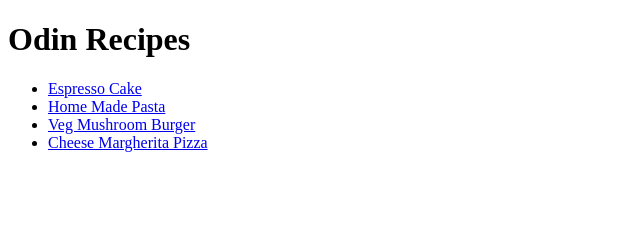
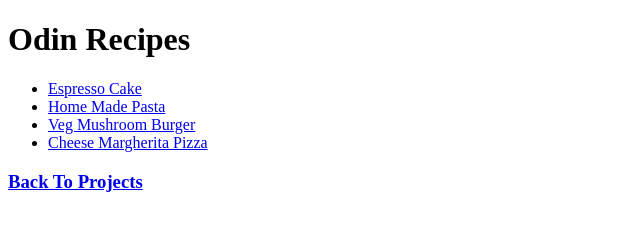
Before and after one commit to Dev-sid97/odin-projects, a plain HTML site: page 00-odin-recipes/index.html in a window 1280 px wide. Shown: the whole page, without its empty margins (0-640 px from the left). Drawn offline with Linux system fonts and the light colour scheme.

Commit message:
link back to projects

```diff
--- a/00-odin-recipes/index.html
+++ b/00-odin-recipes/index.html
@@ -23,5 +23,6 @@
         >
       </li>
     </ul>
+    <a href="../index.html"><h3>Back To Projects</h3></a>
   </body>
 </html>
```
